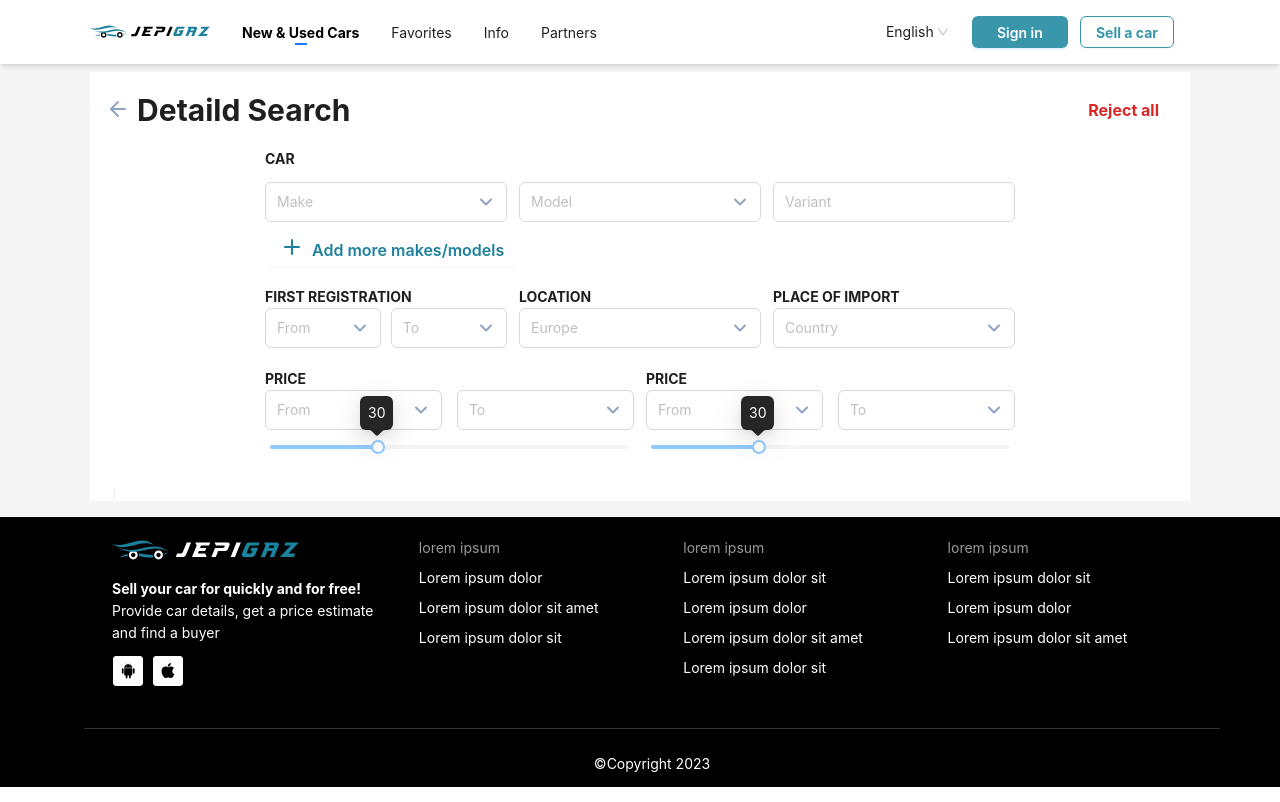
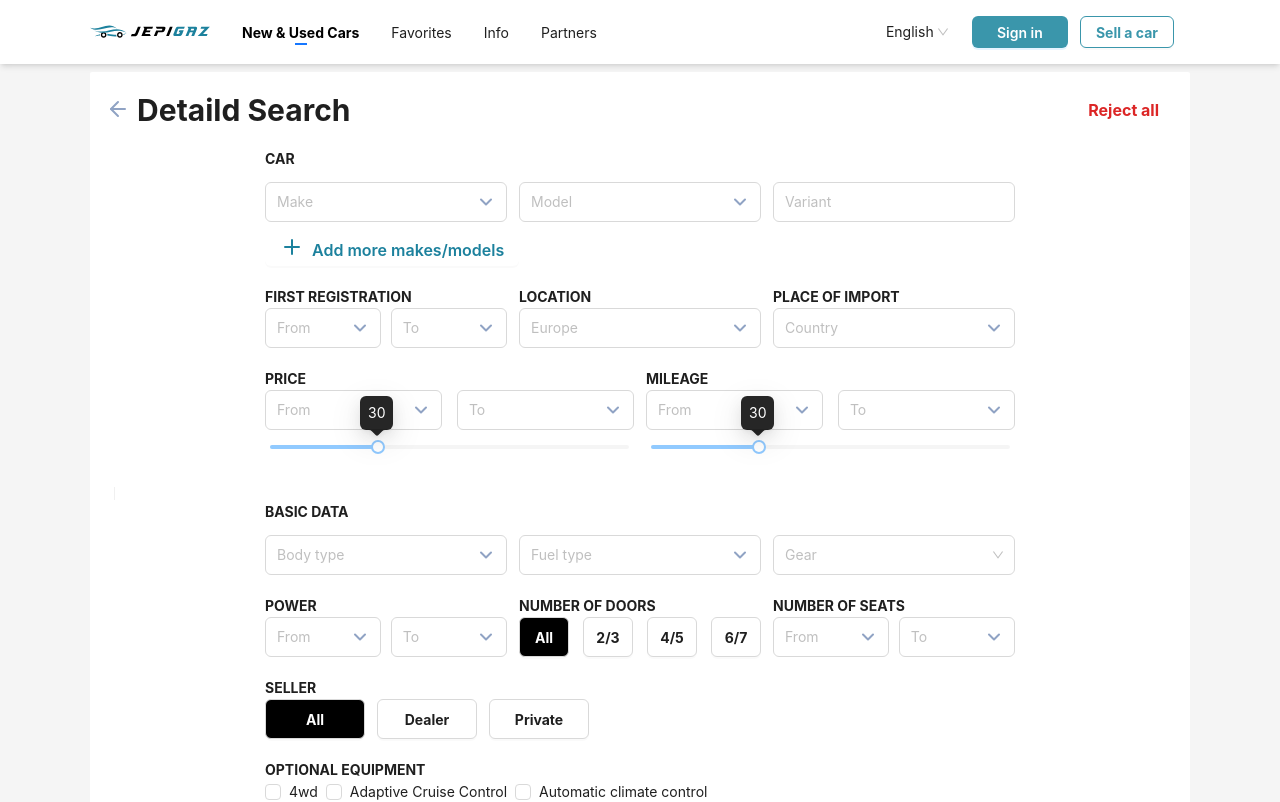
Before and after one commit to Asif2021/jepigaz, a React (Vite) app: page /advance-search in a window 1280 px wide. Shown: the top 802 px of the page. Built offline with nearby package versions, Linux system fonts and the light colour scheme.

Commit message:
advanceSearch 2nd part added

```diff
--- a/src/Components/Pages/AdvanceSearch/AdvanceSearch.jsx
+++ b/src/Components/Pages/AdvanceSearch/AdvanceSearch.jsx
@@ -1,68 +1,163 @@
-import {  Divider, Typography } from 'antd'
+import { Divider, Typography } from 'antd'
 import React, { useState } from 'react'
 import AppButton from '../../Reuseable/Button/Button'
 import InputSelector from '../../Reuseable/InputSelector'
-import {Select} from 'antd'
+import { Select } from 'antd'
 import { useNavigate } from "react-router-dom";
 import { Slider } from 'antd';
+import { Checkbox } from 'antd';
 
 
 const AdvanceSearch = () => {
   const navigate = useNavigate();
-  const [disabled, setDisabled] = useState(false);
+  const [bgcolor, setBgcolor] = useState("All");
+  const [seller, setSeller] = useState("All");
   return (
     <div>
       <div className='flex justify-between items-center py-5'>
-        <Typography className='text-3xl font-bold'> <img src="./icons/arrow-left.svg" alt="arrowLeft" className='cursor-pointer'  onClick={()=>(navigate("/"))} /> Detaild Search</Typography>
-        <AppButton text='Reject all' className="text-red-600 text-base font-bold border-none hover:text-red-600 shadow-none overflow-hidden"/>
+        <Typography className='text-3xl font-bold'> <img src="./icons/arrow-left.svg" alt="arrowLeft" className='cursor-pointer' onClick={() => (navigate("/"))} /> Detaild Search</Typography>
+        <AppButton text='Reject all' className="text-red-600 text-base font-bold border-none hover:text-red-600 shadow-none overflow-hidden" />
       </div>
       <div className='max-w-[750px] mx-auto'>
         <Typography className='font-bold uppercase'>Car</Typography>
         <div className='flex flex-col md:flex-row gap-3 my-3'>
-        <InputSelector placeholder="Make" className="h-10 w-full md:w-1/3"/>
-        <InputSelector placeholder="Model" className="h-10 w-full md:w-1/3"/>
-        <Select placeholder="Variant" className="h-10 w-full md:w-1/3" suffixIcon={null}/>
+          <InputSelector placeholder="Make" className="h-10 w-full md:w-1/3" />
+          <InputSelector placeholder="Model" className="h-10 w-full md:w-1/3" />
+          <Select placeholder="Variant" className="h-10 w-full md:w-1/3" suffixIcon={null} />
         </div>
-    <AppButton icon={<img src="./icons/plus.svg" alt="Plus" /> } text="Add more makes/models" className='flex items-center text-base font-semibold text-[#1c819d] overflow-hidden border-none'/>
+        <AppButton icon={<img src="./icons/plus.svg" alt="Plus" />} text="Add more makes/models" className='flex items-center text-base font-semibold text-[#1c819d] overflow-hidden border-none' />
 
         <div className='flex flex-col md:flex-row w-full my-5 gap-3'>
           <div className='w-full md:w-1/3 gap-3'>
             <Typography className='uppercase font-bold'>first registration</Typography>
             <div className='flex justify-between'>
-        <InputSelector placeholder="From" className="h-10 w-[48%]"/>
-        <InputSelector placeholder="To" className="h-10 w-[48%]"/>
+              <InputSelector placeholder="From" className="h-10 w-[48%]" />
+              <InputSelector placeholder="To" className="h-10 w-[48%]" />
             </div>
           </div>
           <div className='w-full md:w-1/3'>
             <Typography className='uppercase font-bold'>location</Typography>
-        <InputSelector placeholder="Europe" className="h-10 w-full"/>
+            <InputSelector placeholder="Europe" className="h-10 w-full" />
           </div>
           <div className='w-full md:w-1/3'>
             <Typography className='uppercase font-bold'>place of import</Typography>
-        <InputSelector placeholder="Country" className="h-10 w-full"/>
+            <InputSelector placeholder="Country" className="h-10 w-full" />
           </div>
         </div>
         <div className='w-full flex flex-col md:flex-row gap-3 my-5'>
           <div className='w-full md:w-1/2'>
             <Typography className='uppercase font-bold'>price</Typography>
             <div className='flex justify-between'>
-        <InputSelector placeholder="From" className="h-10 w-[48%]"/>
-        <InputSelector placeholder="To" className="h-10 w-[48%]"/>
+              <InputSelector placeholder="From" className="h-10 w-[48%]" />
+              <InputSelector placeholder="To" className="h-10 w-[48%]" />
             </div>
             <Slider defaultValue={30} tooltip={{ open: true }} />
           </div>
 
+          {/* 2nd part of the page started here  */}
+
           <div className='w-full md:w-1/2'>
-        <Typography className='uppercase font-bold'>price</Typography>
+            <Typography className='uppercase font-bold'>Mileage</Typography>
             <div className='flex justify-between'>
-        <InputSelector placeholder="From" className="h-10 w-[48%]"/>
-        <InputSelector placeholder="To" className="h-10 w-[48%]"/>
+              <InputSelector placeholder="From" className="h-10 w-[48%]" />
+              <InputSelector placeholder="To" className="h-10 w-[48%]" />
             </div>
             <Slider defaultValue={30} tooltip={{ open: true }} />
           </div>
         </div>
       </div>
-    <Divider type='vertical'/>
+      <Divider type='vertical' />
+      <div className='max-w-[750px] mx-auto'>
+        <Typography className='uppercase font-bold'>Basic Data</Typography>
+        <div className='flex flex-col md:flex-row gap-3 my-3'>
+          <InputSelector placeholder="Body type" className="h-10 w-full md:w-1/3" />
+          <InputSelector placeholder="Fuel type" className="h-10 w-full md:w-1/3" />
+          <Select placeholder="Gear" className="h-10 w-full md:w-1/3" />
+        </div>
+        <div className='flex flex-col md:flex-row w-full my-5 gap-3'>
+          <div className='w-full md:w-1/3 gap-3'>
+            <Typography className='uppercase font-bold'>Power</Typography>
+            <div className='flex justify-between'>
+              <InputSelector placeholder="From" className="h-10 w-[48%]" />
+              <InputSelector placeholder="To" className="h-10 w-[48%]" />
+            </div>
+          </div>
+          <div className='w-full md:w-1/3 '>
+            <Typography className='uppercase font-bold'>number of doors</Typography>
+            <div className='flex justify-between'>
+              <AppButton
+                text="All"
+                onClick={() => setBgcolor('All')}
+                className={(bgcolor === "All") ? "bg-black text-white h-10 font-bold" : "h-10 font-bold "}
+                style={{ width: "50px" }}
+              />
+              <AppButton
+                text="2/3"
+                onClick={() => setBgcolor('2/3')}
+                className={(bgcolor === "2/3") ? "bg-black text-white h-10 font-bold" : "h-10 font-bold "}
+                style={{ width: "50px" }}
+              />
+              <AppButton
+                text="4/5"
+                onClick={() => setBgcolor('3/5')}
+                className={(bgcolor === "3/5") ? "bg-black text-white h-10 font-bold" : "h-10 font-bold "}
+                style={{ width: "50px" }}
+              />
+              <AppButton
+                text="6/7"
+                onClick={() => setBgcolor('6/7')}
+                className={(bgcolor === "6/7") ? "bg-black text-white h-10 font-bold" : "h-10 font-bold "}
+                style={{ width: "50px" }}
+              />
+            </div>
+          </div>
+          <div className='w-full md:w-1/3'>
+            <Typography className='uppercase font-bold'>number of seats</Typography>
+            <div className='flex justify-between'>
+              <InputSelector placeholder="From" className="h-10 w-[48%]" />
+              <InputSelector placeholder="To" className="h-10 w-[48%]" />
+            </div>
+          </div>
+        </div>
+        {/* Seller part */}
+        <div>
+          <Typography className='font-bold uppercase'>Seller</Typography>
+          <div className='flex gap-3'>
+          <AppButton
+                text="All"
+                onClick={() => setSeller('All')}
+                className={(seller === "All") ? "bg-black text-white h-10 font-bold" : "h-10 font-bold "}
+                style={{ width: "100px" }}
+              />
+               <AppButton
+                text="Dealer"
+                onClick={() => setSeller('Dealer')}
+                className={(seller === "Dealer") ? "bg-black text-white h-10 font-bold" : "h-10 font-bold "}
+                style={{ width: "100px" }}
+              />
+               <AppButton
+                text="Private"
+                onClick={() => setSeller('Private')}
+                className={(seller === "Private") ? "bg-black text-white h-10 font-bold" : "h-10 font-bold "}
+                style={{ width: "100px" }}
+              />
+              </div>
+        </div>
+        <div className='my-5'>
+          <Typography className='font-bold uppercase'>Optional equipment</Typography>
+          <div>
+          <Checkbox>4wd</Checkbox>
+          <Checkbox>Adaptive Cruise Control</Checkbox>
+          <Checkbox>Automatic climate control</Checkbox>
+          </div>
+          <div>
+          <Checkbox>Abs</Checkbox>
+          <Checkbox>Air Conditioning</Checkbox>
+          <Checkbox>Cruise control</Checkbox>
+          </div>
+
+        </div>
+      </div>
     </div>
   )
 }
--- a/src/Components/Pages/Home/AdvanceFilter.jsx
+++ b/src/Components/Pages/Home/AdvanceFilter.jsx
@@ -58,7 +58,7 @@ const AdvanceFilter = () => {
       </div>
       <div className="flex justify-between py-3">
         <Typography className="text-xl font-bold">Filter</Typography>
-        <Link to={navigate("/advance-search")} className="hidden text-lg font-medium sm:flex" style={{ color: "#1C819D" }}>
+        <Link to="/advance-search" className="hidden text-lg font-medium sm:flex" style={{ color: "#1C819D" }}>
           Advanced search
           <img src="/icons/arrow-right.svg" alt="" className="ml-2" />
         </Link>
```
Lines whose indentation alone changed are shown as unchanged.
